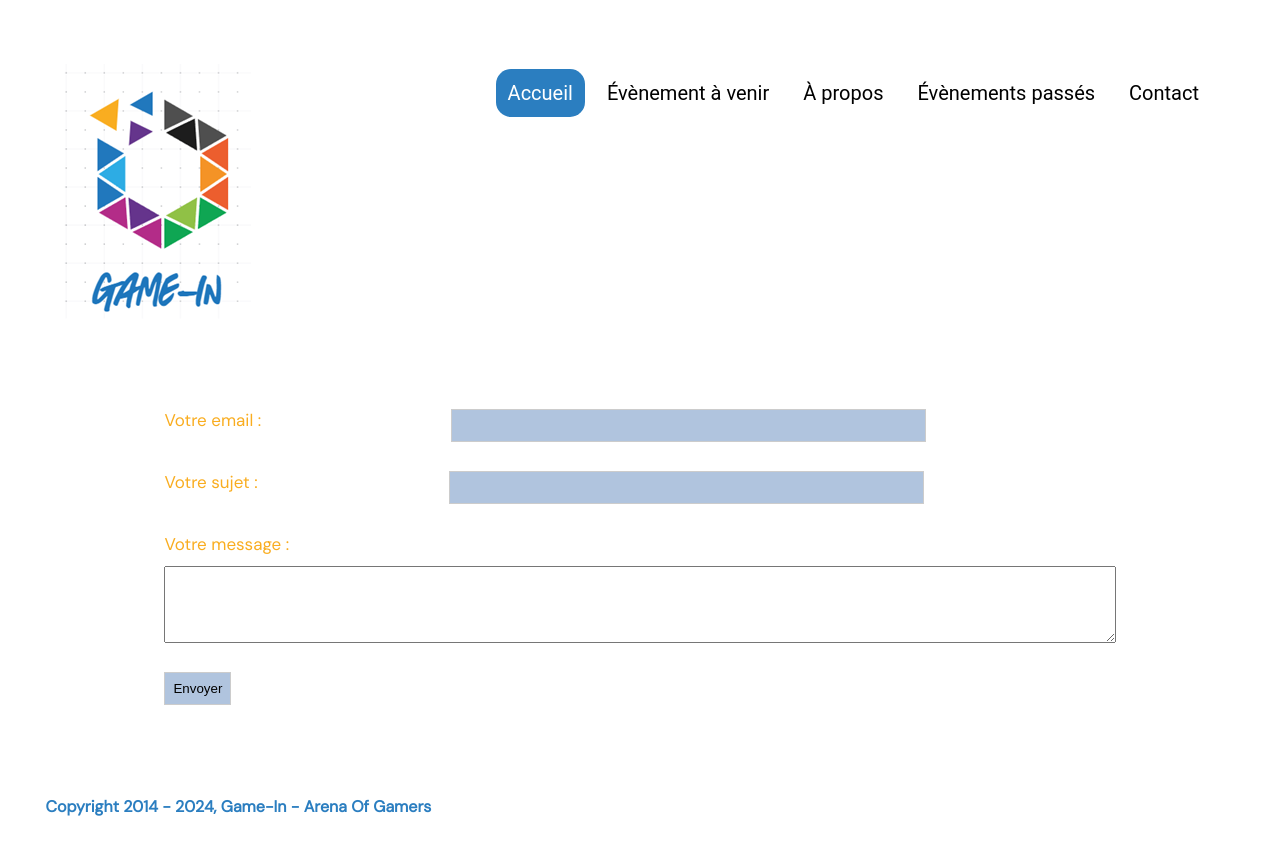
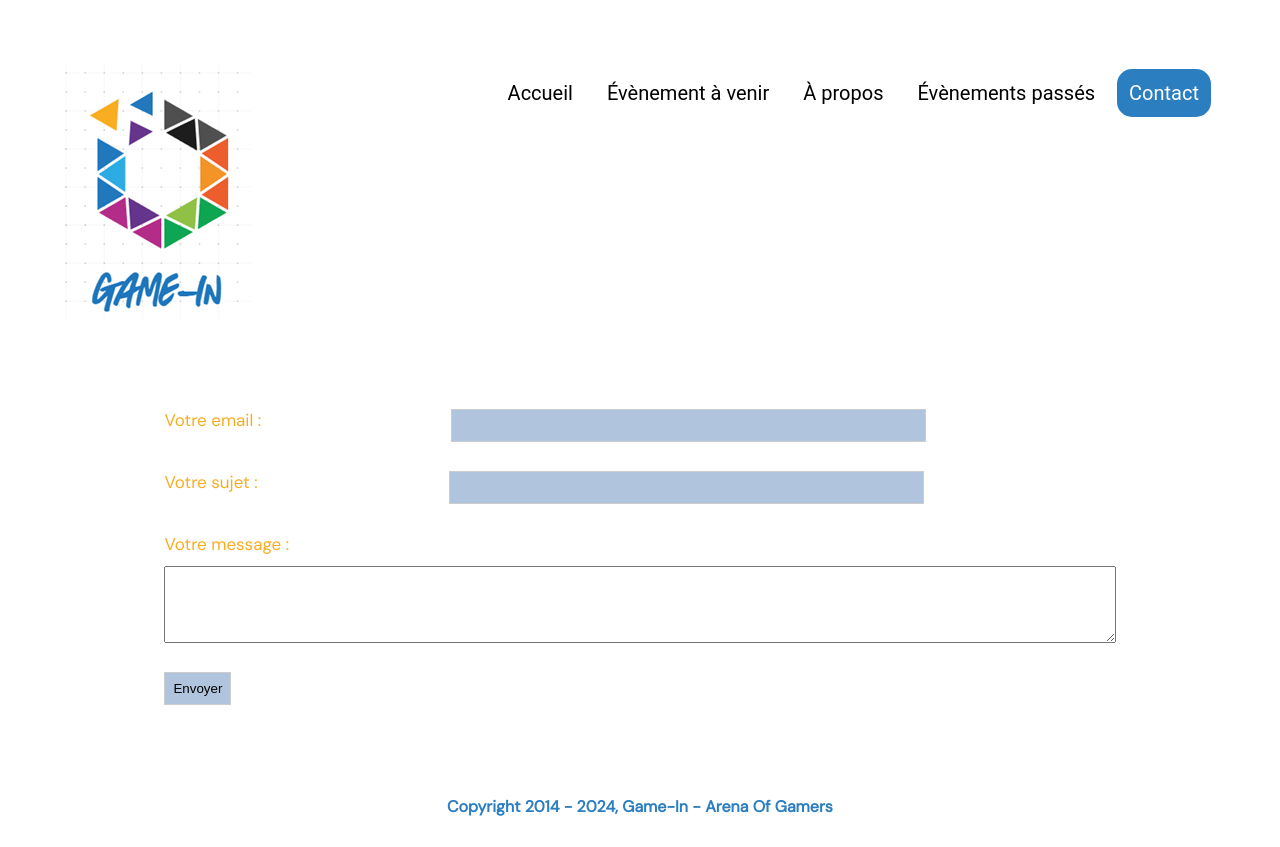
Before and after one commit to Benjamin-Rivero/arenaOfGamers, a website: page public/contact.html in a window 1280 px wide. Drawn offline with Linux system fonts and the light colour scheme.

Commit message:
navbar active

```diff
--- a/public/contact.html
+++ b/public/contact.html
@@ -17,11 +17,11 @@
       <img alt="logo" src="logo_game-in.png"/>
     </div>
     <div class="main-navbar">
-      <a href="/" class="active"><span>Accueil</span></a>
+      <a href="/"><span>Accueil</span></a>
       <a href="upcomingEvents.html"><span>Évènement à venir</span></a>
       <a href="about.html"><span>À propos</span></a>
       <a href="passedEvents.html"><span>Évènements passés</span></a>
-      <a href="contact.html"><span>Contact</span></a>
+      <a href="contact.html" class="active"><span>Contact</span></a>
       <a href="javascript:void(0);" class="icon" onclick="editNav()">
         <i class="fa fa-bars"></i>
       </a>
--- a/public/modal.css
+++ b/public/modal.css
@@ -695,6 +695,7 @@ input[data-error]::after {
 	display: none;
 }
 footer {
+  text-align:center;
 	padding-left: 2vw;
 	padding-right: 2vw;
 	margin: 0 20px;
```
Also changed, not shown: public/about.html (+2 -2 lines), public/passedEvents.html (+2 -2 lines), public/upcomingEvents.html (+2 -2 lines).
